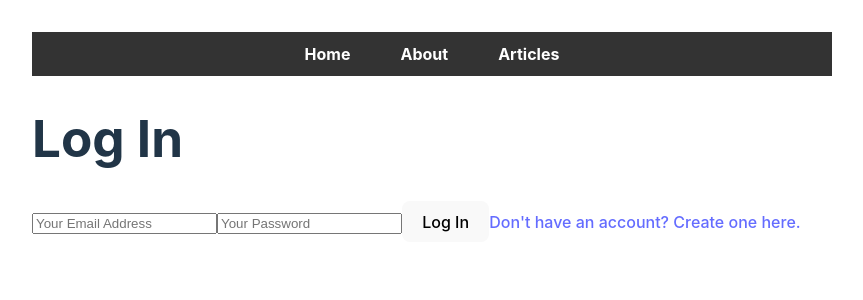
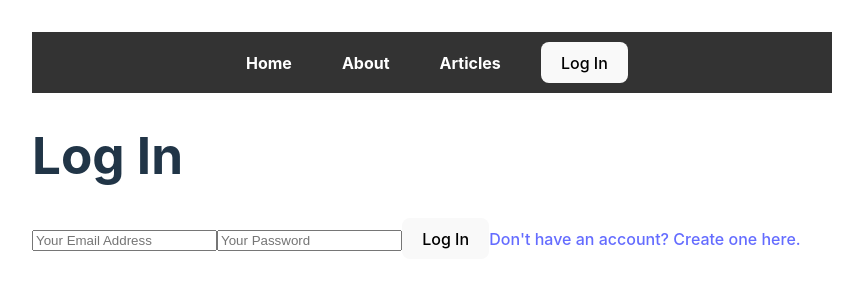
Before and after one commit to chantel-mills-code/react-full-stack-site, a React (Vite) app in the folder front-end/: page /login in a window 1280 px wide. Shown: the top 300 px of the page, without its empty margins (208-1071 px from the left). Built offline with nearby package versions, Linux system fonts and the light colour scheme.

Commit message:
adjust UI when user logged in or not
temporarily hard coded

```diff
--- a/front-end/src/NavBar.jsx
+++ b/front-end/src/NavBar.jsx
@@ -1,6 +1,13 @@
 import { Link } from "react-router-dom";
+import { useNavigate } from "react-router-dom";
+import { getAuth, signOut } from "firebase/auth";
 
 export default function NavBar() {
+    const isLoggedIn = false;
+    const email = "ellePlaceholder@gmail.com"
+
+    const navigate = useNavigate();
+
     return (
         <nav>
             <ul>
@@ -13,6 +20,17 @@
                 <li>
                     <Link to='/articles'>Articles</Link>
                 </li>
+                {isLoggedIn && (
+                    <li style={{color: 'white'}}>
+                        Logged in as: {email}
+                    </li>
+                )}
+                <li>
+                    {isLoggedIn
+                        ? <button onClick={() => signOut(getAuth())}>Log Out</button>
+                        : <button onClick={() => navigate('/login')}>Log In</button>
+                    }
+                </li>
             </ul>
         </nav>
     );
```
